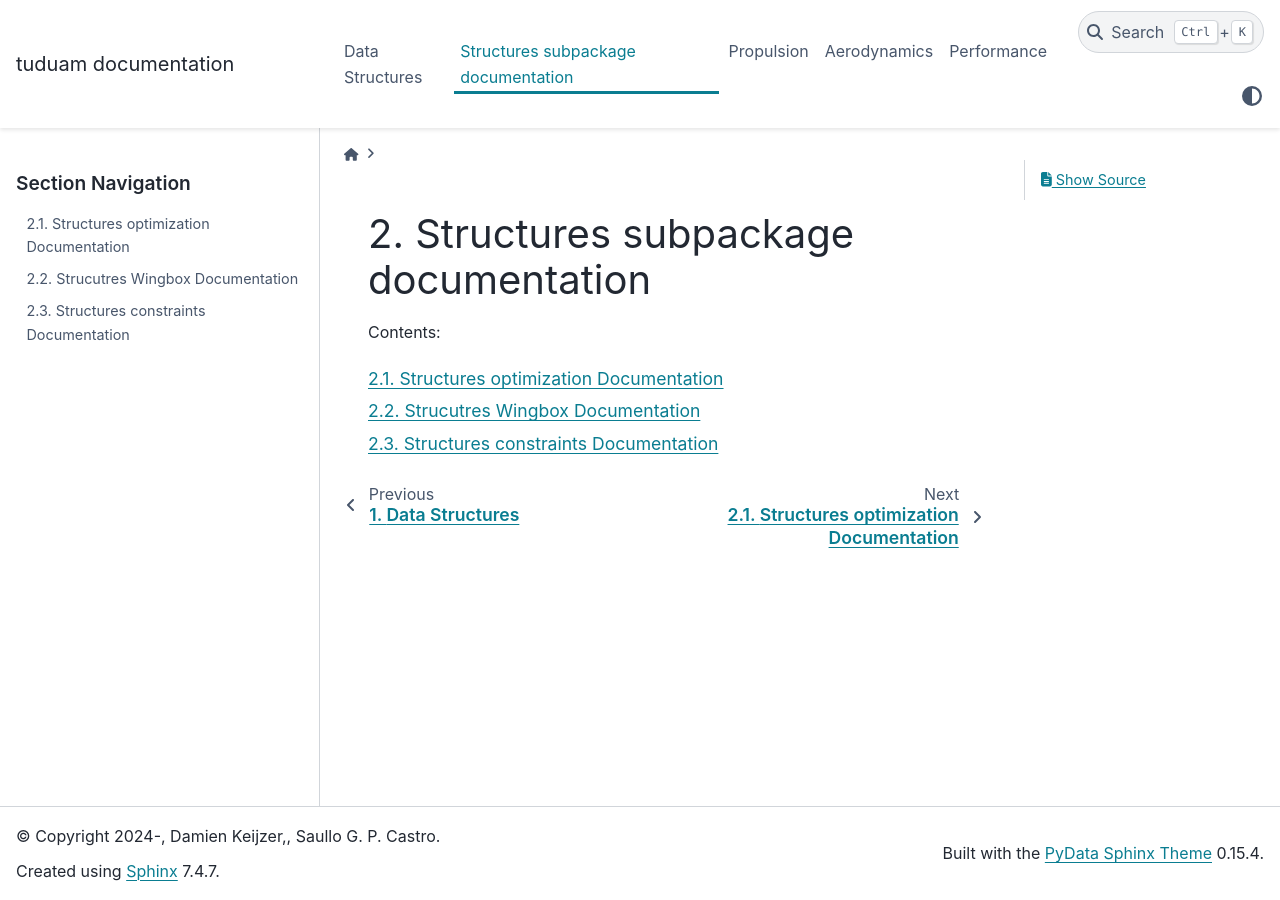
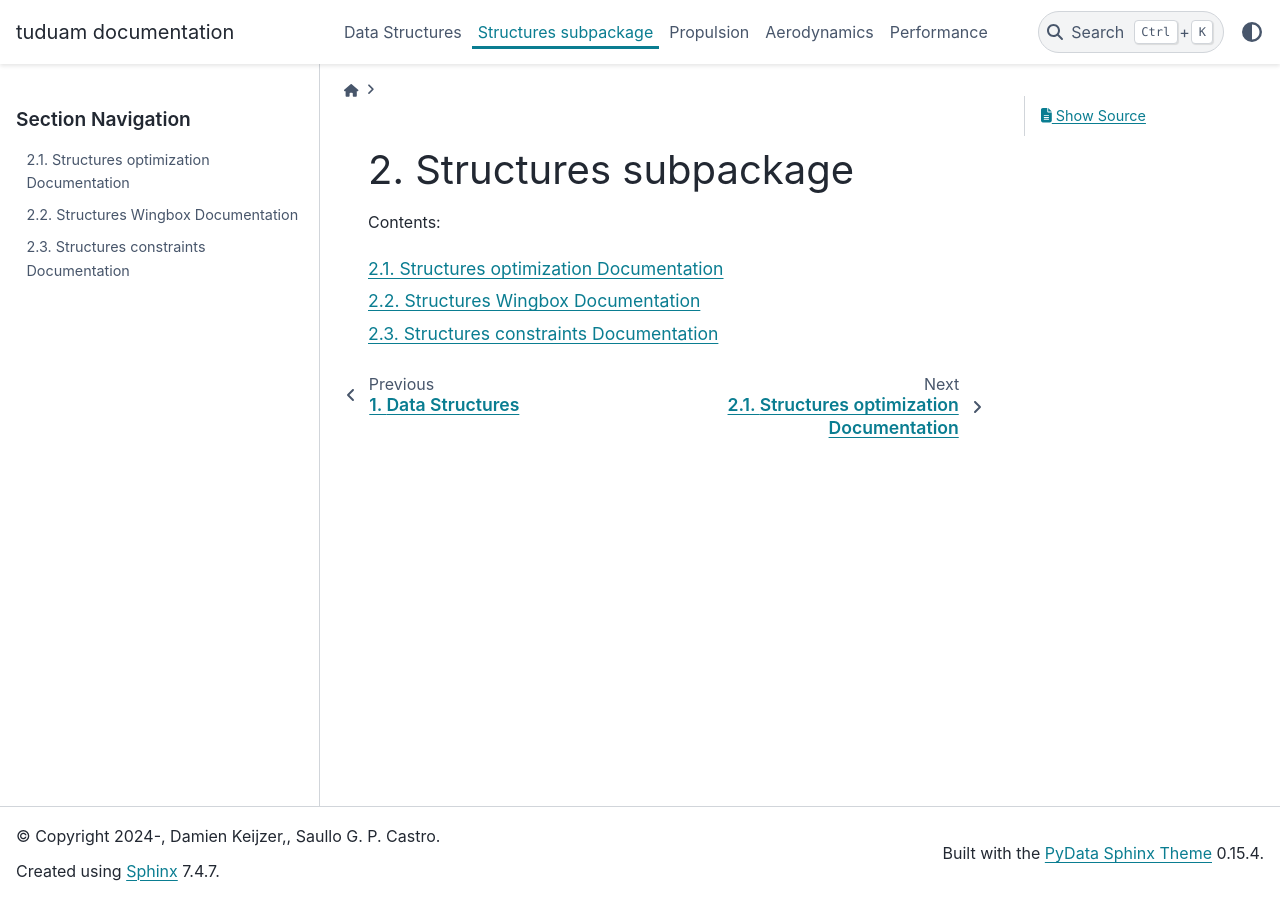
Before and after one commit to saullocastro/tuduam, a Sphinx documentation site: the page built from doc/source/structures.rst, in a window 1280 px wide. Built offline with Sphinx 7.4.7 and the PyData theme 0.15.4, drawn with Linux system fonts in a browser that asks for light colours.

Commit message:
DOC: Correct spelling mistakes and add toc tree

```diff
--- a/doc/source/conf.py
+++ b/doc/source/conf.py
@@ -40,6 +40,11 @@ source_suffix = ".rst"
 html_theme = 'pydata_sphinx_theme'
 autosummary_generate = True
 
+# Set default options for autodoc
+autodoc_default_options = {
+    'inherited-members': False,
+}
+
 
 
 # -- Options for HTML output -------------------------------------------------
--- a/doc/source/optimization.rst
+++ b/doc/source/optimization.rst
@@ -1,10 +1,8 @@
 
 Structures optimization Documentation
-------------------------------------
+--------------------------------------------
 
 .. automodule:: tuduam.structures.optimization
    :members:
-   :undoc-members:
    :special-members: __init__
    :private-members:
-   :show-inheritance:
--- a/doc/source/structures.rst
+++ b/doc/source/structures.rst
@@ -1,5 +1,5 @@
 
-Structures subpackage documentation
+Structures subpackage
 ------------------------------------
 
 Contents:
--- a/doc/source/wingbox.rst
+++ b/doc/source/wingbox.rst
@@ -1,5 +1,5 @@
 
-Strucutres Wingbox Documentation
+Structures Wingbox Documentation
 ------------------------------------
 
 .. automodule:: tuduam.structures.wingbox
```
